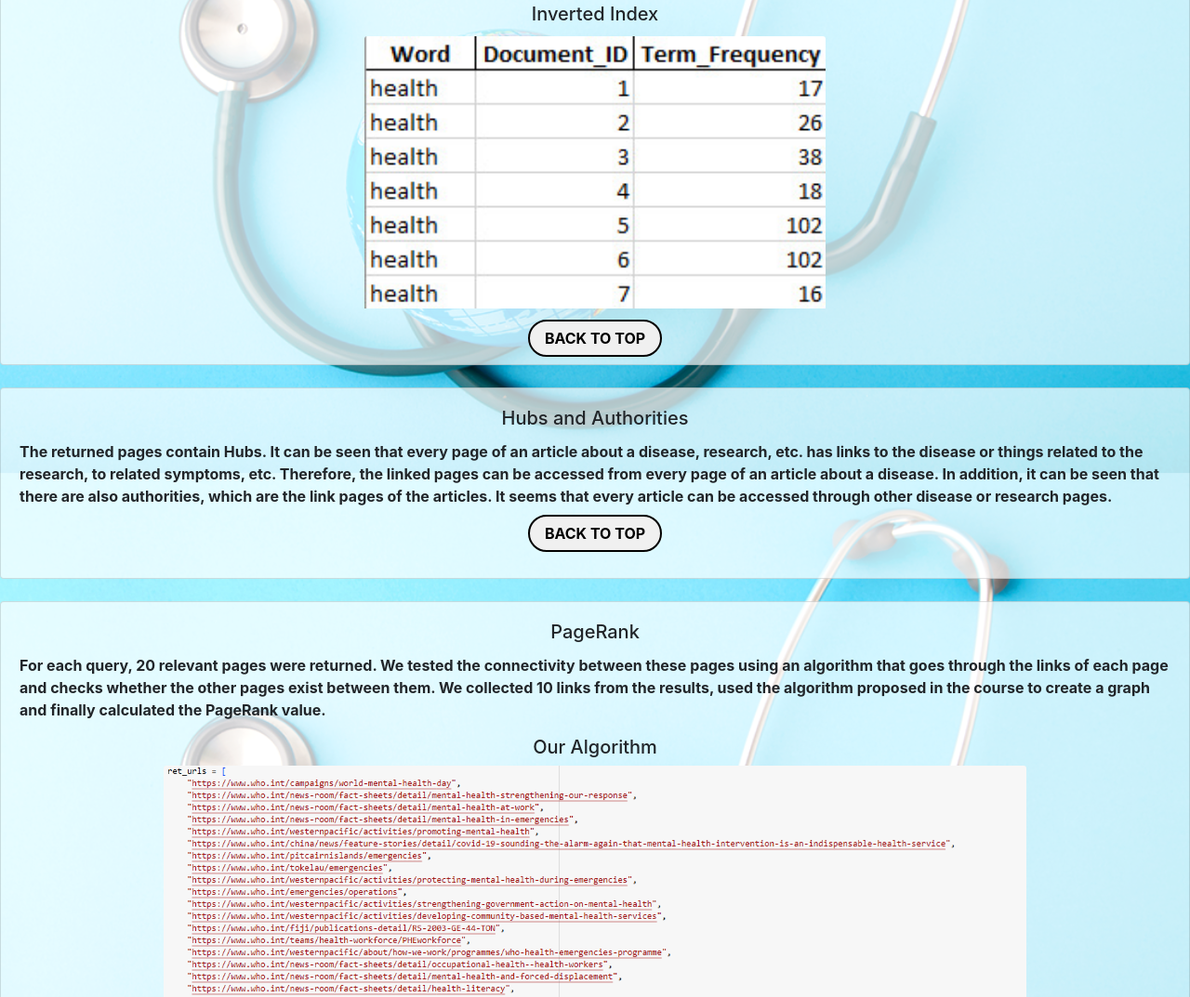
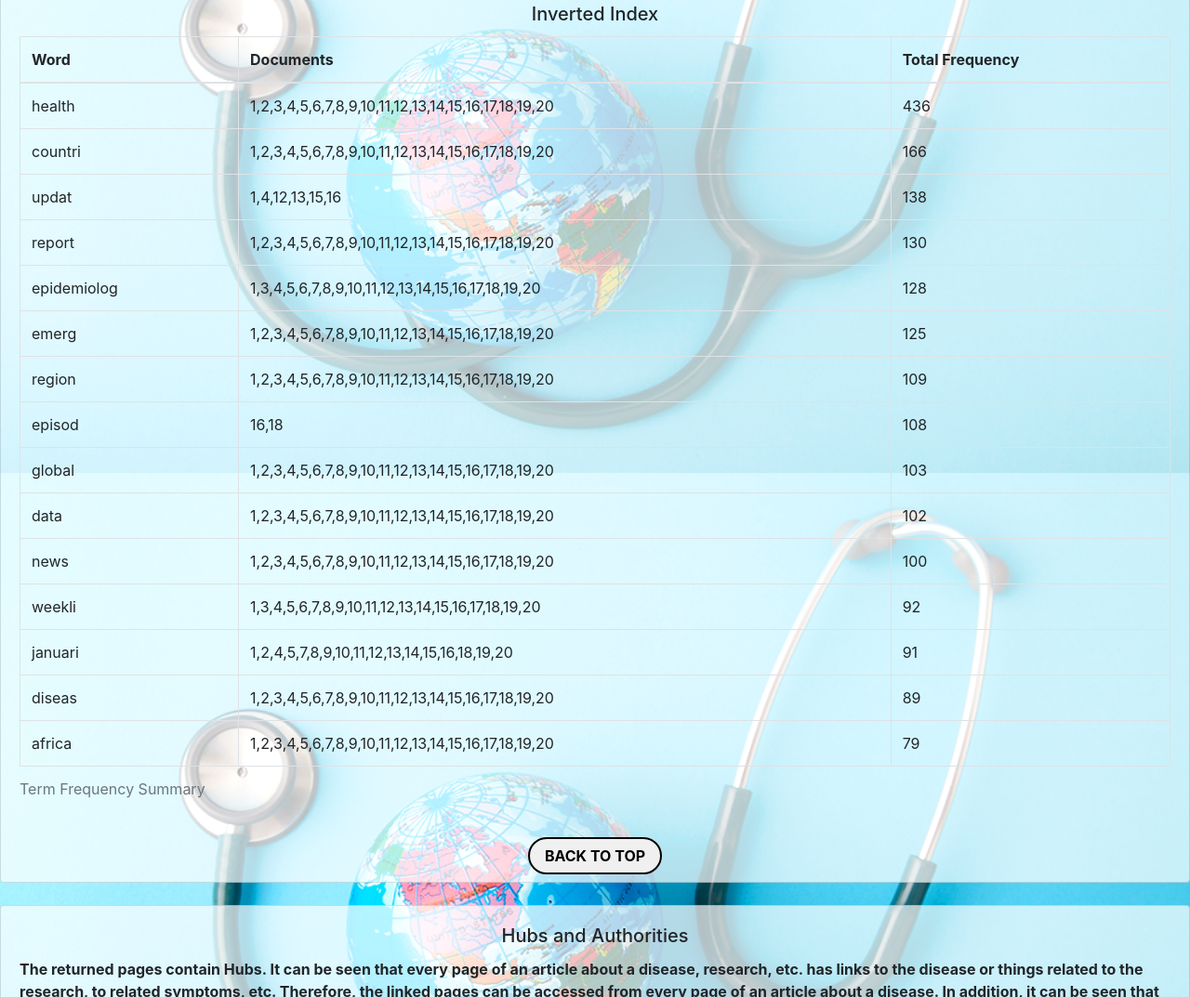
Before and after one commit to audiblemaple/Data-acquisition-course, a plain HTML site: page docs/project.html in a window 1280 px wide. Shown: the part 1891-2964 px from the top of the page at 93% size. Drawn offline with nearby package versions, Linux system fonts and the light colour scheme; a script that the page names is missing.

Commit message:
updated inverted index table

```diff
--- a/docs/project.html
+++ b/docs/project.html
@@ -224,10 +224,130 @@
     <div class="card mb-4" style="background-color: rgba(255, 255, 255, 0.7);">
         <div class="card-body" id="view_6">
             <h5 class="card-title text-center">Inverted Index</h5>
-            <div class="d-flex justify-content-center">
-                <img class="card-img-top img-fluid" style="width: 40%;" src="images/inverted_index.png"
-                    alt="inverted_index">
-            </div>
+<!--            <div class="d-flex justify-content-center">-->
+<!--                <img class="card-img-top img-fluid" style="width: 40%;" src="images/inverted_index.png"-->
+<!--                    alt="inverted_index">-->
+<!--            </div>-->
+
+            <table class="table table-bordered ">
+                <caption>Term Frequency Summary</caption>
+                <thead>
+                <tr>
+                    <th>Word</th>
+                    <th>Documents</th>
+                    <th>Total Frequency</th>
+                </tr>
+                </thead>
+                <tbody>
+
+                <!-- health -->
+                <tr>
+                    <td>health</td>
+                    <td>1,2,3,4,5,6,7,8,9,10,11,12,13,14,15,16,17,18,19,20</td>
+                    <td>436</td>
+                </tr>
+
+                <!-- countri -->
+                <tr>
+                    <td>countri</td>
+                    <td>1,2,3,4,5,6,7,8,9,10,11,12,13,14,15,16,17,18,19,20</td>
+                    <td>166</td>
+                </tr>
+
+                <!-- updat -->
+                <tr>
+                    <td>updat</td>
+                    <td>1,4,12,13,15,16</td>
+                    <td>138</td>
+                </tr>
+
+                <!-- report -->
+                <tr>
+                    <td>report</td>
+                    <td>1,2,3,4,5,6,7,8,9,10,11,12,13,14,15,16,17,18,19,20</td>
+                    <td>130</td>
+                </tr>
+
+                <!-- epidemiolog -->
+                <tr>
+                    <td>epidemiolog</td>
+                    <td>1,3,4,5,6,7,8,9,10,11,12,13,14,15,16,17,18,19,20</td>
+                    <td>128</td>
+                </tr>
+
+                <!-- emerg -->
+                <tr>
+                    <td>emerg</td>
+                    <td>1,2,3,4,5,6,7,8,9,10,11,12,13,14,15,16,17,18,19,20</td>
+                    <td>125</td>
+                </tr>
+
+                <!-- region -->
+                <tr>
+                    <td>region</td>
+                    <td>1,2,3,4,5,6,7,8,9,10,11,12,13,14,15,16,17,18,19,20</td>
+                    <td>109</td>
+                </tr>
+
+                <!-- episod -->
+                <tr>
+                    <td>episod</td>
+                    <td>16,18</td>
+                    <td>108</td>
+                </tr>
+
+                <!-- global -->
+                <tr>
+                    <td>global</td>
+                    <td>1,2,3,4,5,6,7,8,9,10,11,12,13,14,15,16,17,18,19,20</td>
+                    <td>103</td>
+                </tr>
+
+                <!-- data -->
+                <tr>
+                    <td>data</td>
+                    <td>1,2,3,4,5,6,7,8,9,10,11,12,13,14,15,16,17,18,19,20</td>
+                    <td>102</td>
+                </tr>
+
+                <!-- news -->
+                <tr>
+                    <td>news</td>
+                    <td>1,2,3,4,5,6,7,8,9,10,11,12,13,14,15,16,17,18,19,20</td>
+                    <td>100</td>
+                </tr>
+
+                <!-- weekli -->
+                <tr>
+                    <td>weekli</td>
+                    <td>1,3,4,5,6,7,8,9,10,11,12,13,14,15,16,17,18,19,20</td>
+                    <td>92</td>
+                </tr>
+
+                <!-- januari -->
+                <tr>
+                    <td>januari</td>
+                    <td>1,2,4,5,7,8,9,10,11,12,13,14,15,16,18,19,20</td>
+                    <td>91</td>
+                </tr>
+
+                <!-- diseas -->
+                <tr>
+                    <td>diseas</td>
+                    <td>1,2,3,4,5,6,7,8,9,10,11,12,13,14,15,16,17,18,19,20</td>
+                    <td>89</td>
+                </tr>
+
+                <!-- africa -->
+                <tr>
+                    <td>africa</td>
+                    <td>1,2,3,4,5,6,7,8,9,10,11,12,13,14,15,16,17,18,19,20</td>
+                    <td>79</td>
+                </tr>
+
+                </tbody>
+            </table>
+
         </div>
 
         <div class="text-center mb-3">
--- a/docs/styles.css
+++ b/docs/styles.css
@@ -122,8 +122,6 @@ footer {
     box-shadow: 0 -2px 5px rgba(0, 0, 0, 0.1);
 }
 
-
-
 /*body {*/
 /*    font-family: Arial, sans-serif;*/
 /*    text-align: left;*/
```
